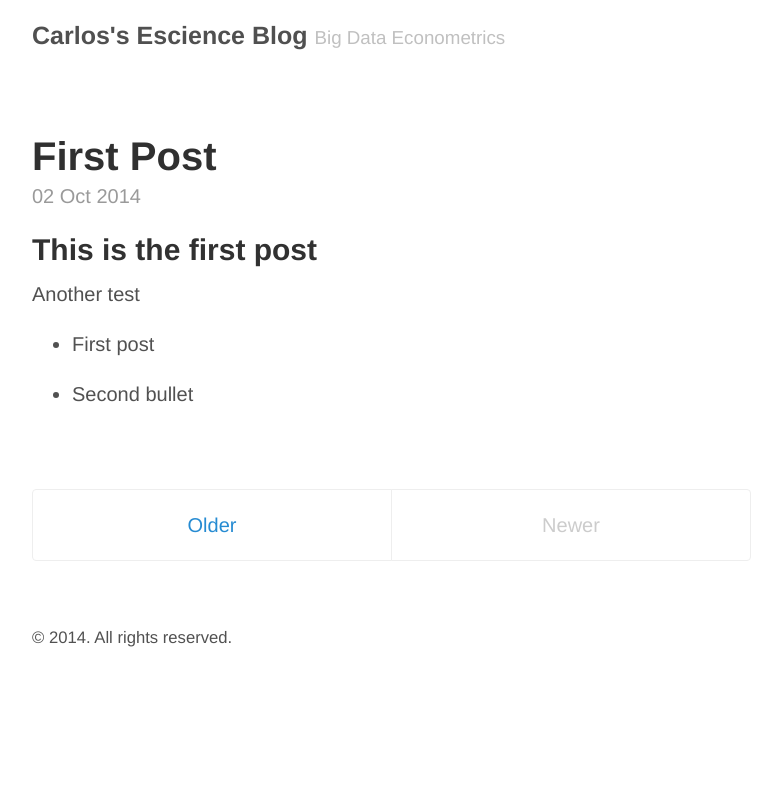
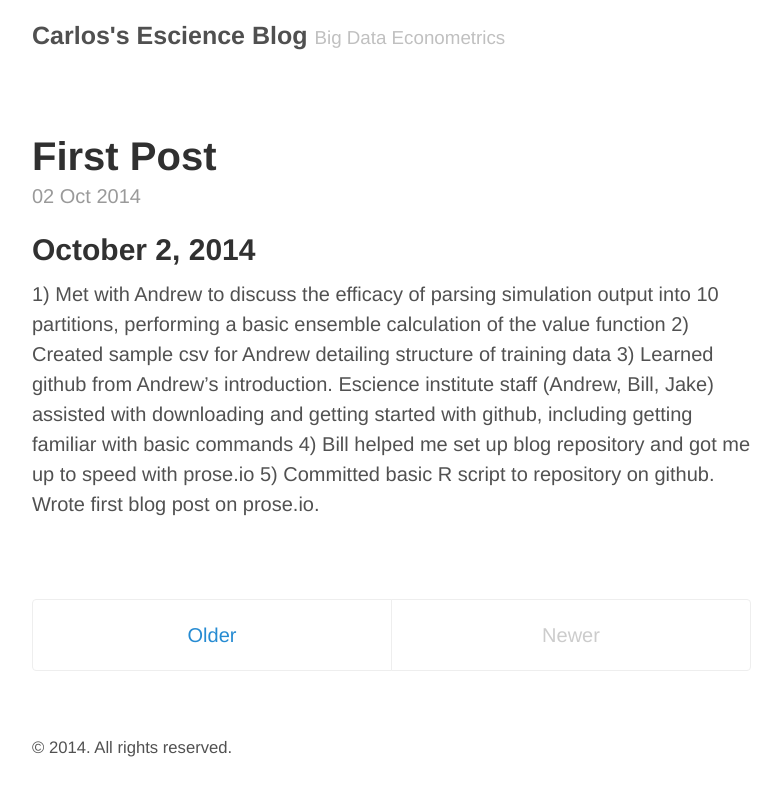
Before and after one commit to cmanzana2001/cmanzana2001.github.io, a Jekyll site: the page built from index.html, in a window 1280 px wide. Shown: the top 796 px of the page, without its empty margins (248-1030 px from the left). Built offline with Jekyll 4.4.1, drawn with Linux system fonts in a browser that asks for light colours; Markdown is read by kramdown in place of the engine named in the settings; the list of posts is cut into pages by our own code.

Commit message:
Updated 2014-10-02-first-post.md

```diff
--- a/_posts/2014-10-02-first-post.md
+++ b/_posts/2014-10-02-first-post.md
@@ -2,10 +2,10 @@
 published: true
 ---
 
-##  This is the first post
+##  October 2, 2014
 
-Another test
-
-* First post
-
-* Second bullet
+1) Met with Andrew to discuss the efficacy of parsing simulation output into 10 partitions, performing a basic ensemble calculation of the value function
+2) Created sample csv for Andrew detailing structure of training data
+3) Learned github from Andrew's introduction.  Escience institute staff (Andrew, Bill, Jake) assisted with downloading and getting started with github, including getting familiar with basic commands
+4) Bill helped me set up blog repository and got me up to speed with prose.io
+5) Committed basic R script to repository on github.  Wrote first blog post on prose.io.
```
